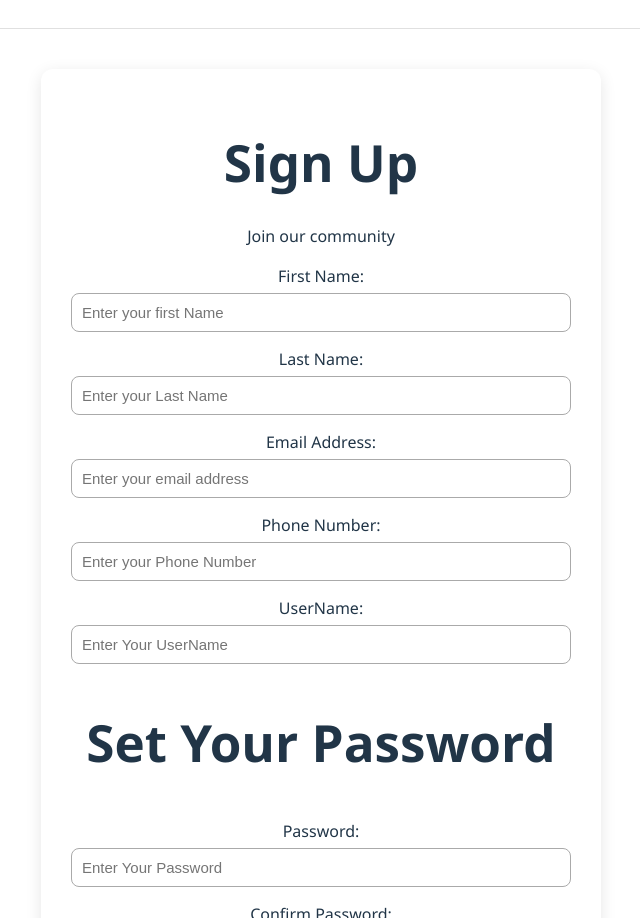
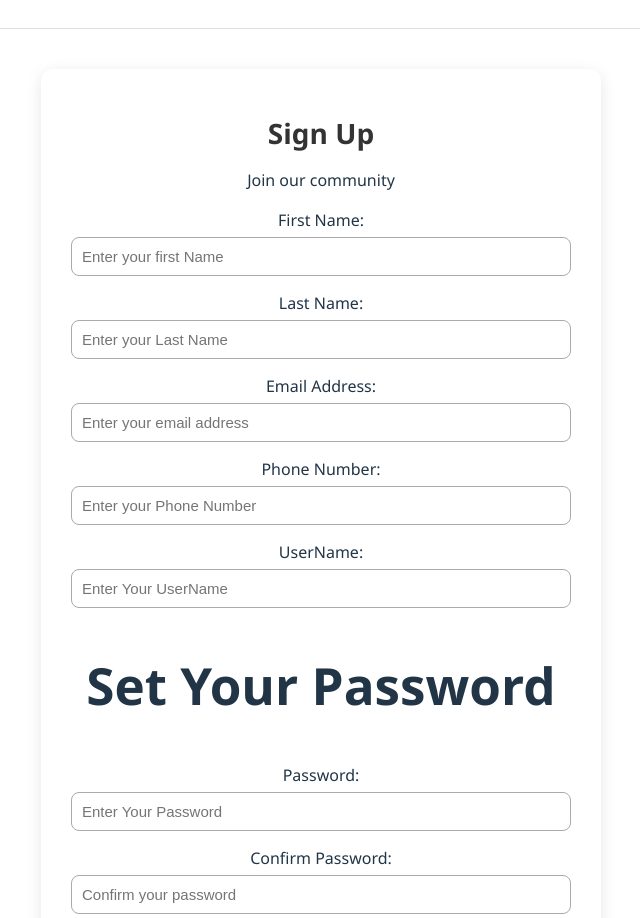
Before and after one commit to Trupti-coder/formDemos-UsingReactVite, a React (Vite) app: page / in a window 1280 px wide. Shown: the part 6864-7782 px from the top of the page, without its empty margins (319-959 px from the left). Built offline with nearby package versions, Linux system fonts and the light colour scheme.

Commit message:
Update ComunityForm.module.css

```diff
--- a/src/components/ComunityForm.module.css
+++ b/src/components/ComunityForm.module.css
@@ -7,3 +7,9 @@
     box-shadow: 0 4px 16px rgba(0, 0, 0, 0.1);
     font-family: "Segoe UI", sans-serif;
   }
+
+  .title {
+    text-align: center;
+    font-size: 28px;
+    color: #333;
+  }
```
